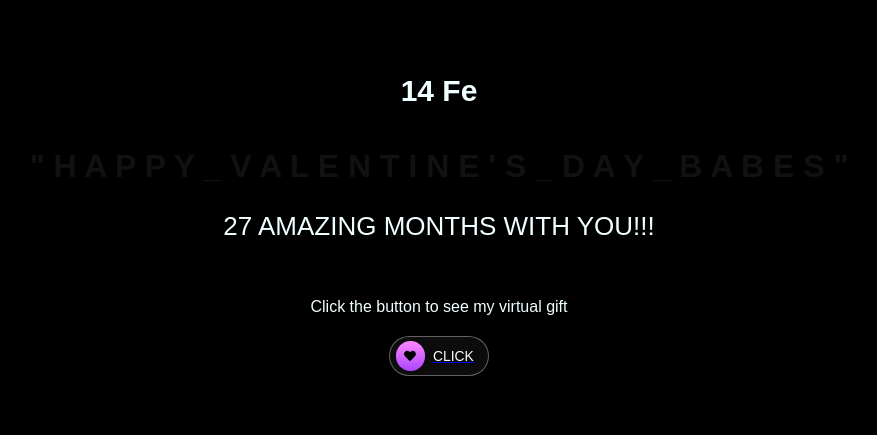
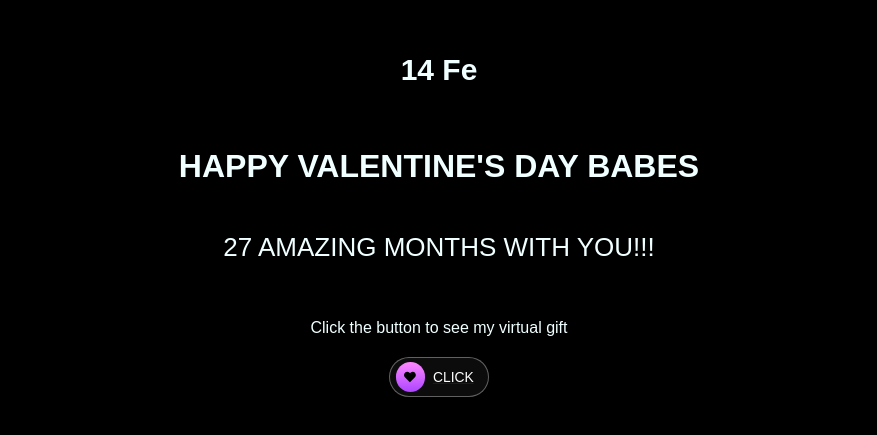
Before and after one commit to chimmy1956/ngawang, a plain HTML site: page index.html in a window 1280 px wide. Shown: the part 203-638 px from the top of the page, without its empty margins (209-1086 px from the left). Drawn offline with Linux system fonts and the light colour scheme; a web font is replaced by a local one.

Commit message:
Update index.html

```diff
--- a/index.html
+++ b/index.html
@@ -41,7 +41,7 @@
 
 
 
-    <div class="greetings">
+<!--     <div class="greetings">
 
         <span>"</span>
         <span>H</span>
@@ -72,7 +72,11 @@
         <span>E</span>
         <span>S</span>
         <span>"</span>
-    </div>
+    </div> -->
+
+    <div class="neon-container">
+    <h1 class="neon-text">HAPPY VALENTINE'S DAY BABES</h1>
+</div>
     <div class="monthsary">
         <p>27 AMAZING MONTHS WITH YOU!!!</p>
     </div>
```
